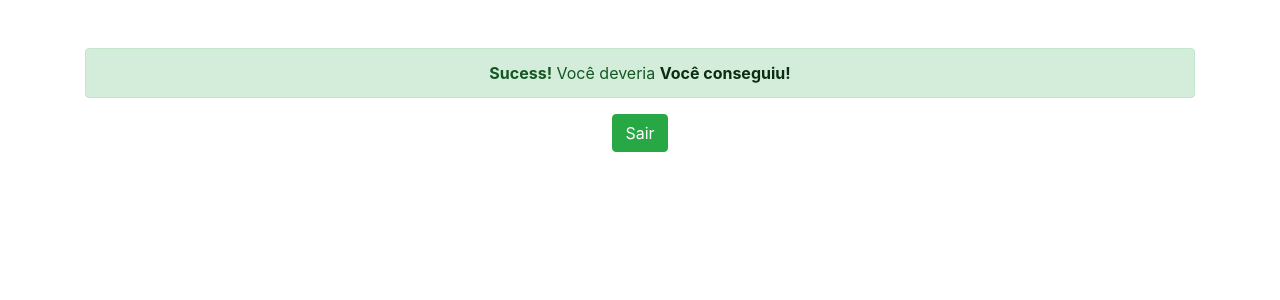
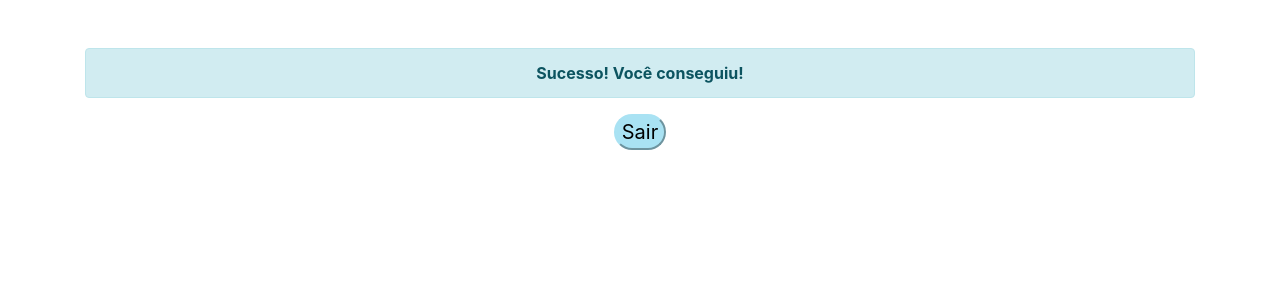
Before and after one commit to juliaSSCC/web2_2bimestre, a PHP site: page /pagina_autenticada.php in a window 1280 px wide. Shown: the top 300 px of the page. Run offline with PHP 8.4, Linux system fonts and the light colour scheme; a user stored in the database is signed in.

Commit message:
Update pagina_autenticada.php

```diff
--- a/TESTE/pagina_autenticada.php
+++ b/TESTE/pagina_autenticada.php
@@ -18,7 +18,10 @@
       text-align: center;
     }
     .corCodigo{
-      text-align: left;
+      font-size: 20px;
+      background-color: #A9E2F3;
+      border-radius: 25px;
+      border-color: #A9E2F3;
     }
     </style>
     <title>Main</title>
@@ -27,13 +30,15 @@
     <body>
       <br><br>
       <div class="container alinhamento">
-        <div class="alert alert-success">
-          <strong>Sucess!</strong> Você deveria <a href="#" class="alert-link">Você conseguiu!</a> <br>
-
+        <div class="alert alert-info">
+          <strong>Sucesso! Você conseguiu! </strong><br>
         </div>
-        <a class="btn btn-success" href="index.php" role="button">Sair</a>
+        <form method="GET">
+            <input type="submit" name="logout" value="Sair" class="corCodigo">
+        </form>
 
       </div>
 
+
     </body>
 </html>
```
